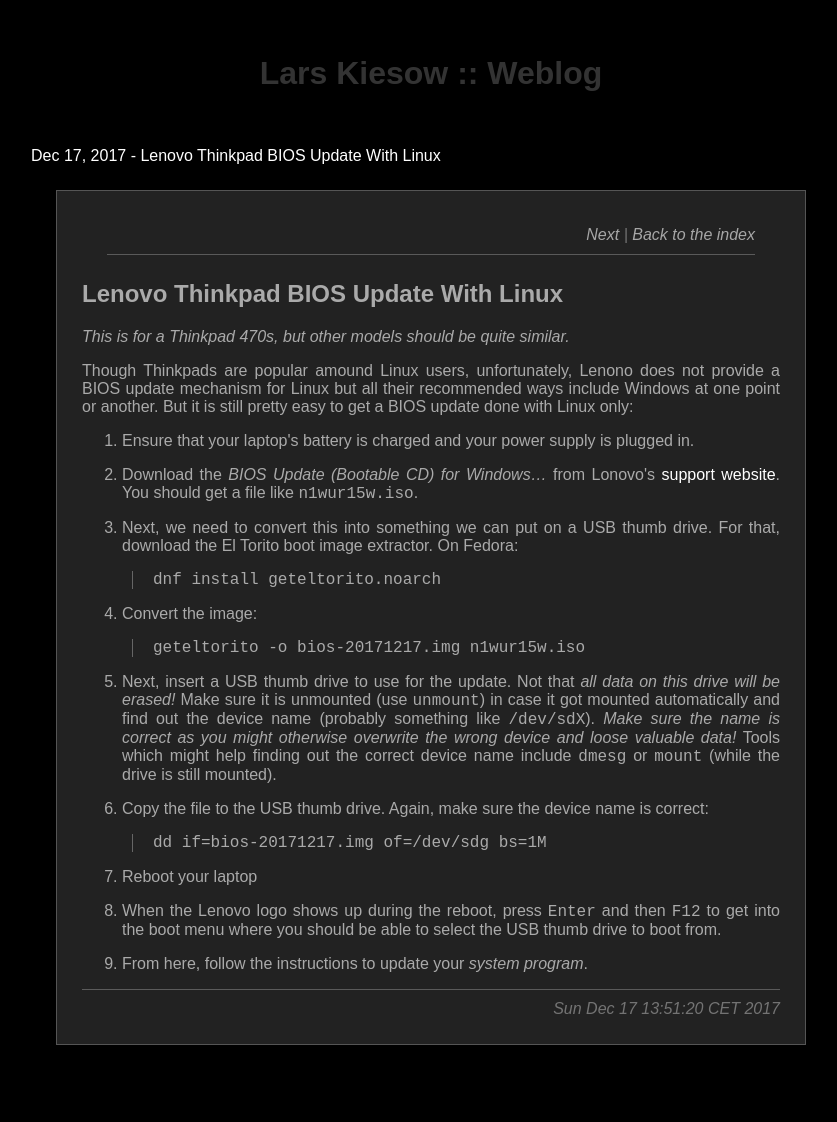
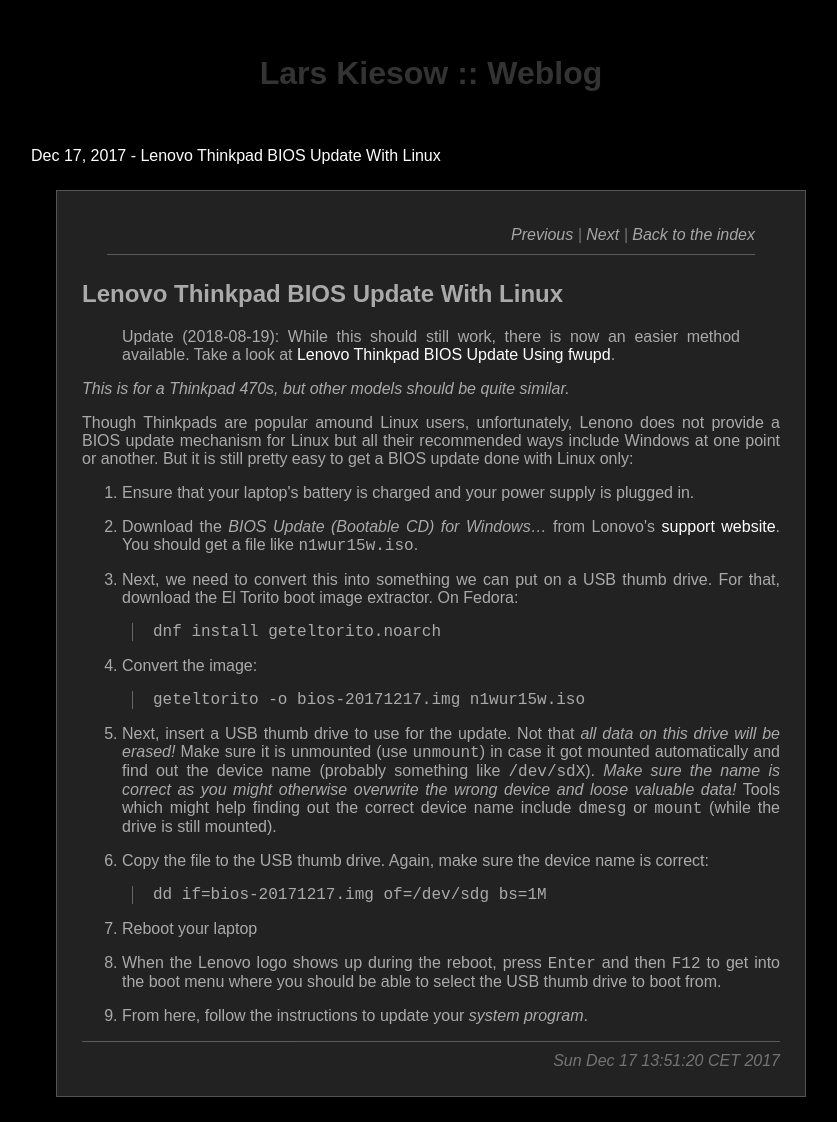
Before and after one commit to lkiesow/weblog.lkiesow.de, an MkDocs documentation site: the page built from docs/20171217-lenovo-thinkpad-t470s-bios-update.md, in a window 1280 px wide. Shown: the whole page, without its empty margins (209-1046 px from the left). Built offline with MkDocs 1.6.1, drawn with Linux system fonts in a browser that asks for light colours; old or Windows-style settings are respelled for this version of MkDocs; before the commit the page ends 1070 px from its top, so only the background shows below that.

Commit message:
Added article about fwupd

```diff
--- a/docs/20171217-lenovo-thinkpad-t470s-bios-update.md
+++ b/docs/20171217-lenovo-thinkpad-t470s-bios-update.md
@@ -1,5 +1,9 @@
 Lenovo Thinkpad BIOS Update With Linux
 ======================================
+
+> Update (2018-08-19): While this should still work, there is now an easier
+> method available. Take a look at [Lenovo Thinkpad BIOS Update Using
+> fwupd](/20180819-easy-thinkpad-bios-update).
 
 *This is for a Thinkpad 470s, but other models should be quite similar.*
 
--- a/mkdocs.yml
+++ b/mkdocs.yml
@@ -2,6 +2,7 @@
 theme_dir: theme
 
 pages:
+   - "Aug 19, 2018 - Lenovo Thinkpad BIOS Update Using fwupd": 20180819-easy-thinkpad-bios-update.md
    - "Dec 17, 2017 - Lenovo Thinkpad BIOS Update With Linux": 20171217-lenovo-thinkpad-t470s-bios-update.md
    - "Apr 17, 2017 - Nginx VS Nexus: Performance Test": 20170417-nginx-vs-nexus-performance/index.md
    - "Apr 13, 2017 - Nginx As Fast Maven Repository Proxy": 20170413-nginx-as-fast-maven-repository-proxy.md
```
Also changed, not shown: docs/20180819-easy-thinkpad-bios-update.md (added, +37 -0 lines).
